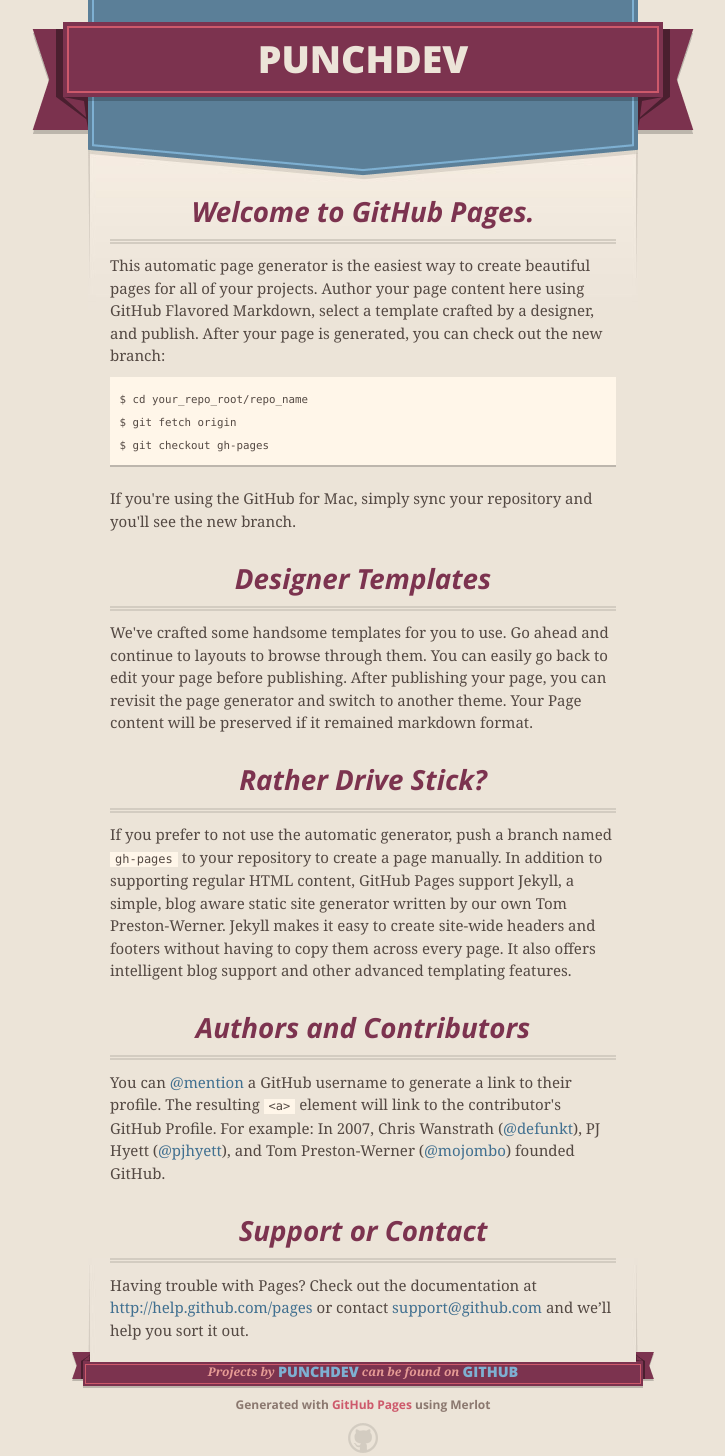
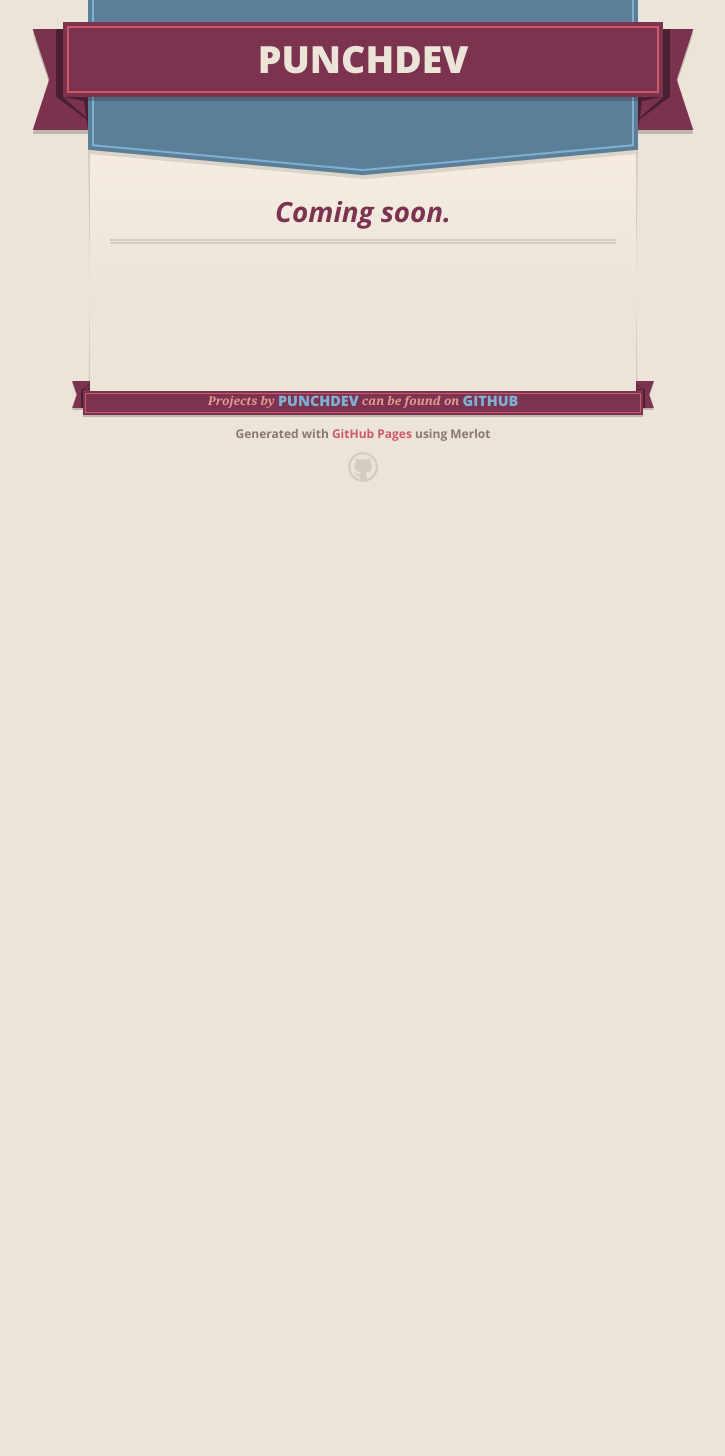
Before and after one commit to punchdev/punchdev.github.io, a plain HTML site: page index.html in a window 1280 px wide. Shown: the part 16-1472 px from the top of the page, without its empty margins (277-1002 px from the left). After the commit the page ends 800 px from the top, so only its background shows below. Drawn offline with nearby package versions, Linux system fonts and the light colour scheme.

Commit message:
Update index.html

```diff
--- a/index.html
+++ b/index.html
@@ -44,37 +44,7 @@
 
 
       <section id="main_content">
-        <h3>
-<a name="welcome-to-github-pages" class="anchor" href="#welcome-to-github-pages"><span class="octicon octicon-link"></span></a>Welcome to GitHub Pages.</h3>
-
-<p>This automatic page generator is the easiest way to create beautiful pages for all of your projects. Author your page content here using GitHub Flavored Markdown, select a template crafted by a designer, and publish. After your page is generated, you can check out the new branch:</p>
-
-<pre><code>$ cd your_repo_root/repo_name
-$ git fetch origin
-$ git checkout gh-pages
-</code></pre>
-
-<p>If you're using the GitHub for Mac, simply sync your repository and you'll see the new branch.</p>
-
-<h3>
-<a name="designer-templates" class="anchor" href="#designer-templates"><span class="octicon octicon-link"></span></a>Designer Templates</h3>
-
-<p>We've crafted some handsome templates for you to use. Go ahead and continue to layouts to browse through them. You can easily go back to edit your page before publishing. After publishing your page, you can revisit the page generator and switch to another theme. Your Page content will be preserved if it remained markdown format.</p>
-
-<h3>
-<a name="rather-drive-stick" class="anchor" href="#rather-drive-stick"><span class="octicon octicon-link"></span></a>Rather Drive Stick?</h3>
-
-<p>If you prefer to not use the automatic generator, push a branch named <code>gh-pages</code> to your repository to create a page manually. In addition to supporting regular HTML content, GitHub Pages support Jekyll, a simple, blog aware static site generator written by our own Tom Preston-Werner. Jekyll makes it easy to create site-wide headers and footers without having to copy them across every page. It also offers intelligent blog support and other advanced templating features.</p>
-
-<h3>
-<a name="authors-and-contributors" class="anchor" href="#authors-and-contributors"><span class="octicon octicon-link"></span></a>Authors and Contributors</h3>
-
-<p>You can <a href="https://github.com/blog/821" class="user-mention">@mention</a> a GitHub username to generate a link to their profile. The resulting <code>&lt;a&gt;</code> element will link to the contributor's GitHub Profile. For example: In 2007, Chris Wanstrath (<a href="https://github.com/defunkt" class="user-mention">@defunkt</a>), PJ Hyett (<a href="https://github.com/pjhyett" class="user-mention">@pjhyett</a>), and Tom Preston-Werner (<a href="https://github.com/mojombo" class="user-mention">@mojombo</a>) founded GitHub.</p>
-
-<h3>
-<a name="support-or-contact" class="anchor" href="#support-or-contact"><span class="octicon octicon-link"></span></a>Support or Contact</h3>
-
-<p>Having trouble with Pages? Check out the documentation at <a href="http://help.github.com/pages">http://help.github.com/pages</a> or contact <a href="mailto:support@github.com">support@github.com</a> and we’ll help you sort it out.</p>
+        <h3>Coming soon.</h3>
       </section>
 
       <footer>
```
